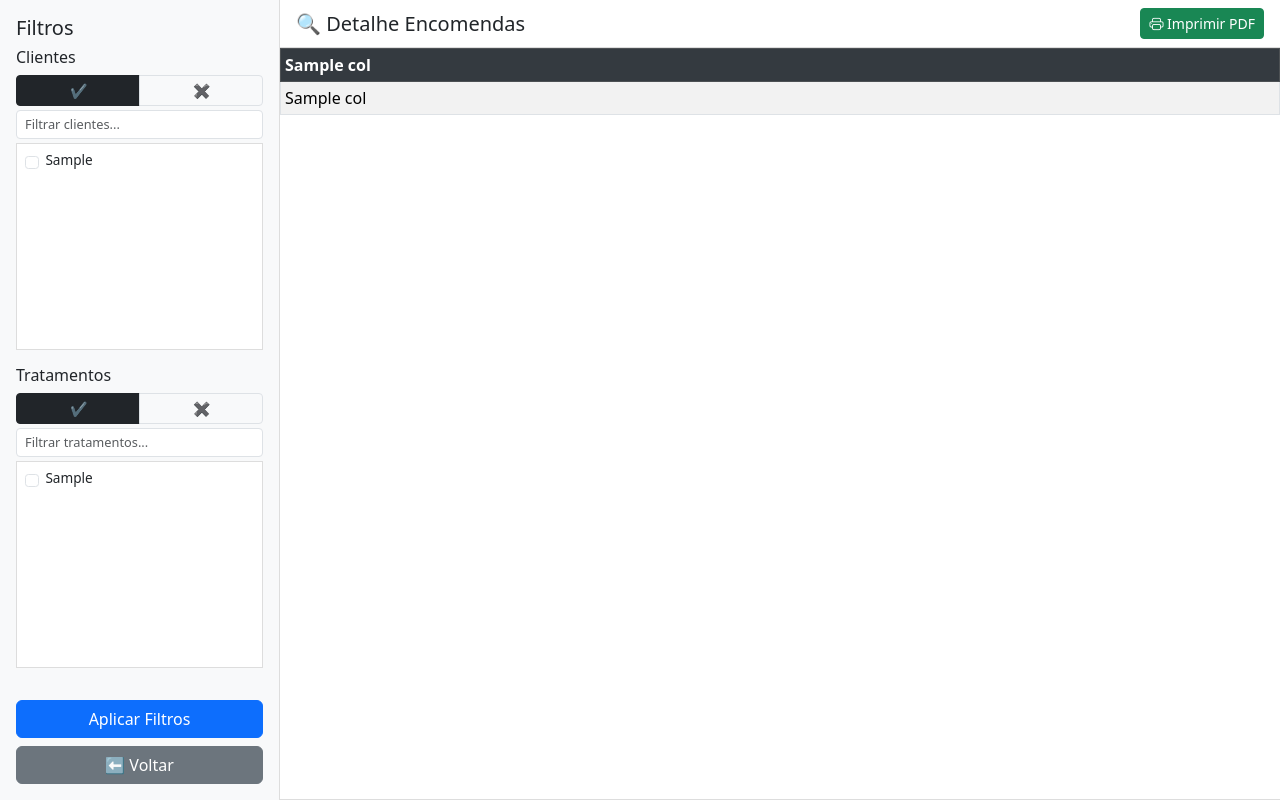
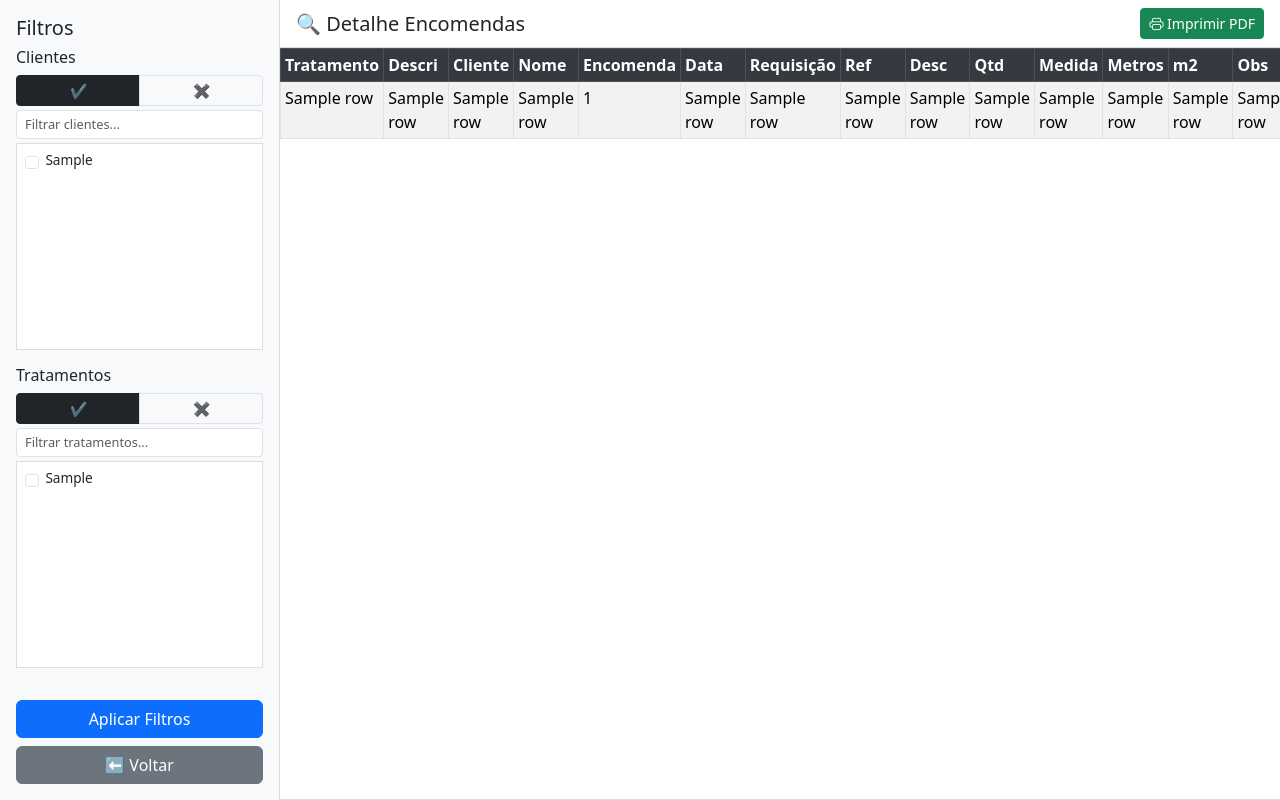
Before and after one commit to RodrigoBTX/Encomendas_py, a Flask app: template templates/detalhe.html in a window 1280 px wide. Run offline with Flask 3, Linux system fonts and the light colour scheme; the template is opened without the code that fills it: most values are stand-ins (such as "Sample title", 1, 10 or a date in 2020).

Commit message:
correções

```diff
--- a/app.py
+++ b/app.py
@@ -6,10 +6,10 @@ import os
 import base64
 import webbrowser
 from threading import Timer
-
 from reportlab.lib import styles
 
 
+## BTX - RG - Listagem Encomendas
 
 app = Flask(__name__)
 # app = Flask(__name__, template_folder="templates")
@@ -145,6 +145,56 @@ def get_encomendas(filtros):
 
     except pyodbc.Error as e:
         return pd.DataFrame(), f"Erro ao consultar a base de dados: {e}"
+
+
+# função para evitar erros de carateres na impressão
+def limpar_str(texto):
+    if texto is None:
+        return ""
+
+    t = str(texto)
+
+    # Remove caracteres nulos invisíveis
+    t = t.replace('\x00', '').replace('\\u0000', '')
+
+    # Tradução forçada dos erros comuns de encoding do SQL
+    traducoes = {
+        '\x90': 'É',
+        '\x8f': 'Å',
+        '\x92': 'Æ',
+        '\x80': 'Ç',
+        '\x9a': 'Ö',
+        '\xad': '¡',
+        '‡': 'ç',
+        '€': 'Ç',
+        ' ': 'á',
+        '‚': 'é',
+        '¡': 'í',
+        '¢': 'ó',
+        '£': 'ú',
+        '†': 'å',
+        'Æ': 'ã',
+        'ä': 'õ',
+        '‹': 'ï',
+        '—': 'ù',
+        '\u20ac': 'Ç',
+        '\u2021': 'ç',
+        '\u0192': 'ç',
+        'Ã§': 'ç',
+        'Ã‡': 'Ç',
+        'Ã¡': 'á',
+        'Ã©': 'é',
+        'Ã­': 'í',
+        'Ã³': 'ó',
+        'Ãº': 'ú',
+        'Ã£': 'ã',
+        'Ãµ': 'õ'
+    }
+
+    for errado, correto in traducoes.items():
+        t = t.replace(errado, correto)
+
+    return t
 
 
 ## Autenticação básica para a página de configurações
@@ -405,8 +455,10 @@ def imprimir_preview():
     else:
 
         for cliente in resultado:
-            cliente_nome = cliente["cliente"].get("cliente", "")
-            local = cliente["cliente"].get("local", "")
+            # cliente_nome = cliente["cliente"].get("cliente", "")
+            # local = cliente["cliente"].get("local", "")
+            cliente_nome = limpar_str(cliente["cliente"].get("cliente", ""))
+            local = limpar_str(cliente["cliente"].get("local", ""))
 
             for enc in cliente["encomendas"]:
                 d = enc["dados"]
@@ -485,7 +537,9 @@ def imprimir_preview():
                         valor_area_formatado = "{:.4f}".format(val_float).rstrip('0').rstrip('.')
 
                         # design para não passar para cima de outros campos
-                        descricao_p = Paragraph(str(l.get("design","") or ""), styles["BodySmall"])
+                        design_limpa = limpar_str(l.get("design",""))
+                        # descricao_p = Paragraph(str(l.get("design","") or ""), styles["BodySmall"])
+                        descricao_p = Paragraph(design_limpa, styles["BodySmall"])
 
                         data.append([
                             str(l.get("ref","") or ""),
@@ -653,8 +707,8 @@ def detalhe():
         "detalhe.html",
         clientes_lista=clientes_lista,
         tratamentos_lista=tratamentos_lista,
-        clientes_sel=clientes_sel, # Passar as seleções reais para o template
-        trat_sel=trat_sel,         # Passar as seleções reais para o template
+        clientes_sel=clientes_sel,
+        trat_sel=trat_sel,
         rows=rows,
         columns=columns,
         error_msg=error_msg
@@ -794,14 +848,27 @@ from datetime import datetime
 import io
 from reportlab.pdfgen import canvas as pdf_canvas
 
+
+font_path = r'C:\Windows\Fonts\arial.ttf'
+font_bold_path = r'C:\Windows\Fonts\arialbd.ttf'
+
 try:
-    pdfmetrics.registerFont(TTFont('Arial', 'arial.ttf'))
-    pdfmetrics.registerFont(TTFont('Arial-Bold', 'arialbd.ttf'))
-    FONTE_BASE = 'Arial'
-    FONTE_BOLD = 'Arial-Bold'
-except:
+    if os.path.exists(font_path) and os.path.exists(font_bold_path):
+        pdfmetrics.registerFont(TTFont('Arial', font_path))
+        pdfmetrics.registerFont(TTFont('Arial-Bold', font_bold_path))
+
+        FONTE_BASE = 'Arial'
+        FONTE_BOLD = 'Arial-Bold'
+
+    else:
+        raise FileNotFoundError
+
+except Exception as e:
     FONTE_BASE = 'Helvetica'
     FONTE_BOLD = 'Helvetica-Bold'
+
+
+
 
 # Canvas personalizado para numerar páginas "Página X de Y"
 class NumberedCanvas(pdf_canvas.Canvas):
@@ -879,8 +946,10 @@ def imprimir():
     elements = []
 
     for cliente in resultado:
-        cliente_nome = cliente["cliente"].get("cliente", "")
-        local = cliente["cliente"].get("local", "")
+        # cliente_nome = cliente["cliente"].get("cliente", "")
+        # local = cliente["cliente"].get("local", "")
+        cliente_nome = limpar_str(cliente["cliente"].get("cliente", ""))
+        local = limpar_str(cliente["cliente"].get("local", ""))
 
         for enc in cliente["encomendas"]:
             d = enc["dados"]
@@ -958,8 +1027,10 @@ def imprimir():
 
                     valor_area_formatado = "{:.4f}".format(val_float).rstrip('0').rstrip('.')
 
+                    design_limpa = limpar_str(l.get("design", ""))
                     # para que a design não passe para cima da qtd
-                    descricao_p = Paragraph(str(l.get("design","") or ""), styles["BodySmall"])
+                    # descricao_p = Paragraph(str(l.get("design","") or ""), styles["BodySmall"])
+                    descricao_p = Paragraph(design_limpa, styles["BodySmall"])
 
                     data.append([
                         str(l.get("ref","") or ""),
--- a/templates/detalhe.html
+++ b/templates/detalhe.html
@@ -215,17 +215,47 @@
                     <table class="table table-striped table-bordered table-sm m-0">
                         <thead class="table-dark">
                             <tr>
-                                {% for col in columns %}
-                                <th>{{ col }}</th>
-                                {% endfor %}
+                                <th>Tratamento</th>
+                                <th>Descri</th>
+                                <th>Cliente</th>
+                                <th>Nome</th>
+                                <th>Encomenda</th>
+                                <th>Data</th>
+                                <th>Requisição</th>
+                                <th>Ref</th>
+                                <th>Desc</th>
+                                <th>Qtd</th>
+                                <th>Medida</th>
+                                <th>Metros</th>
+                                <th>m2</th>
+                                <th>Obs</th>
+                                <th>Micragem</th>
+                                <th>Gama_Cor</th>
+                                <th>Data_Entrega</th>
+                                <th>Conf</th>
                             </tr>
                         </thead>
                         <tbody>
                             {% for row in rows %}
                             <tr>
-                                {% for col in row %}
-                                <td>{{ col }}</td>
-                                {% endfor %}
+                                <td>{{ row[5] }}</td>
+                                <td>{{ row[16] }}</td>
+                                <td>{{ row[2] }}</td>
+                                <td>{{ row[3] }}</td>
+                                <td>{{ row[0] }}</td>
+                                <td>{{ row[1] }}</td>
+                                <td>{{ row[4] }}</td>
+                                <td>{{ row[9] }}</td>
+                                <td>{{ row[10] }}</td>
+                                <td>{{ row[11] }}</td>
+                                <td>{{ row[12] }}</td>
+                                <td>{{ row[13] }}</td>
+                                <td>{{ row[14] }}</td>
+                                <td>{{ row[15] }}</td>
+                                <td>{{ row[17] }}</td>
+                                <td>{{ row[8] }}</td>
+                                <td>{{ row[18] }}</td>
+                                <td>{{ row[19] }}</td>
                             </tr>
                             {% endfor %}
                         </tbody>
@@ -286,8 +316,12 @@
                 aviso.style.display = "none";
 
                 try {
-                    frame.contentWindow.focus();
-                    frame.contentWindow.print();
+                    const win = frame.contentWindow;
+
+                    win.focus();
+                    win.print();
+
+
                 } catch (e) {
                     console.error("Erro ao abrir diálogo de impressão:", e);
                     alert("O PDF foi gerado, mas o navegador bloqueou a abertura automática. Verifique o pop-up.");
--- a/templates/index.html
+++ b/templates/index.html
@@ -672,10 +672,12 @@
                                 antigos.forEach(el => { if (el !== iframe) el.remove(); });
 
                                 const win = iframe.contentWindow;
+
                                 win.focus();
 
                                 // Executa a impressão
                                 win.print();
+
 
                             } catch (e) {
                                 console.error("Erro ao imprimir:", e);
--- a/templates/preview_crystal.html
+++ b/templates/preview_crystal.html
@@ -281,13 +281,13 @@
                 <div class="modal-body text-center p-4">
                     <i class="bi bi-exclamation-circle text-warning" style="font-size: 3rem;"></i>
                     <h4 class="mt-3" style="font-weight: 700; color: #333;">Sair do Visualizador?</h4>
-                    <p class="text-muted">Deseja voltar ao ecrã de filtros?</p>
+                    <p class="text-muted">Deseja voltar ao ecrã principal?</p>
 
                     <div class="d-grid gap-2 d-md-flex justify-content-md-center mt-4">
                         <button type="button" class="btn btn-light px-4" data-bs-dismiss="modal"
                             style="border-radius: 8px; font-weight: 600;">Cancelar</button>
                         <button type="button" class="btn btn-danger px-4" onclick="sairDefinitivo()"
-                            style="border-radius: 8px; font-weight: 600;">Sim, Sair</button>
+                            style="border-radius: 8px; font-weight: 600;">Sim</button>
                     </div>
                 </div>
             </div>
```
